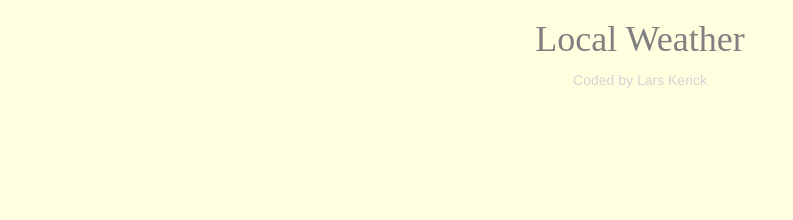
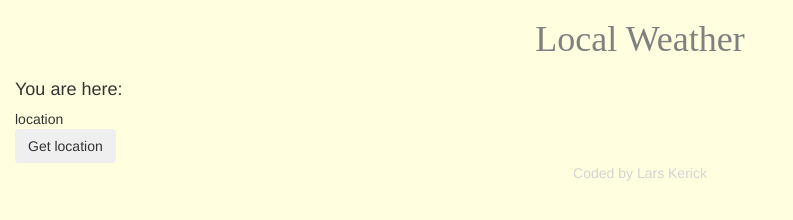
Before and after one commit to Brice187/Weather-App, a plain HTML site: page index.html in a window 1280 px wide. Shown: the whole page, without its empty margins (0-793 px from the left). Drawn offline with nearby package versions, Linux system fonts and the light colour scheme.

Commit message:
Update index.html

```diff
--- a/index.html
+++ b/index.html
@@ -9,10 +9,14 @@
 
 <body>
     <script src="https://ajax.googleapis.com/ajax/libs/jquery/1.12.2/jquery.min.js"></script>
-    <script src="scripts/quotemachine.js"></script>
+    <script src="scripts/weatherapp.js"></script>
 
     <h1>Local Weather</h1>
     <div class="container-fluid">
+        <h4>You are here:</h4>
+         <div id="data" class="location">location</div>
+
+        <button id="getweather" class="btn" onclick="getLocation ()">Get location</button>
 
         <div class="footer">Coded by Lars Kerick</div>
     </div>
```
